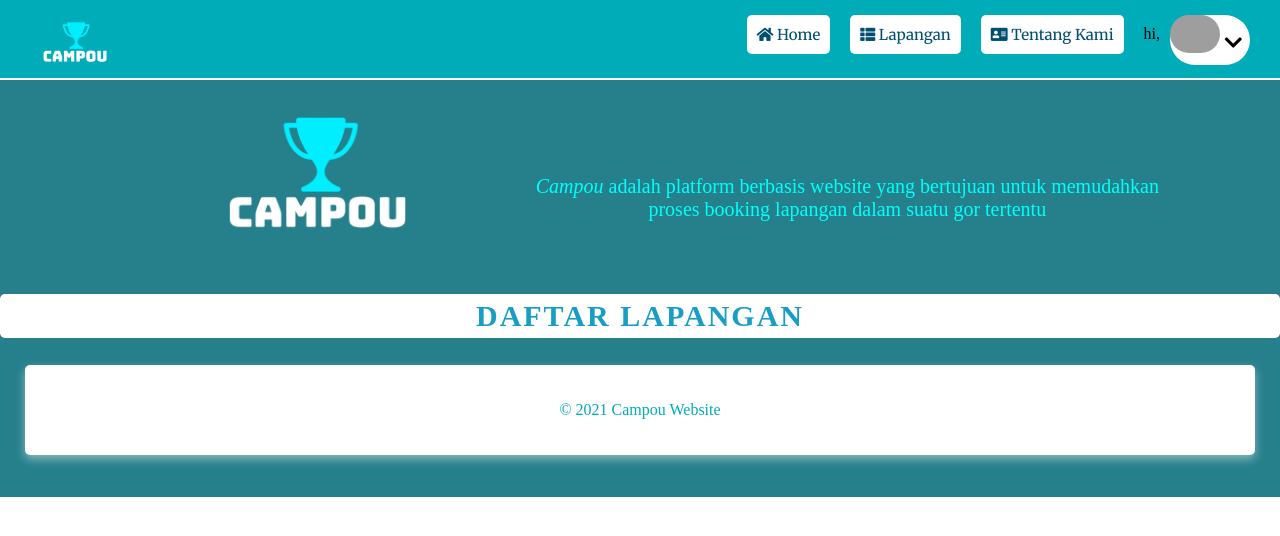
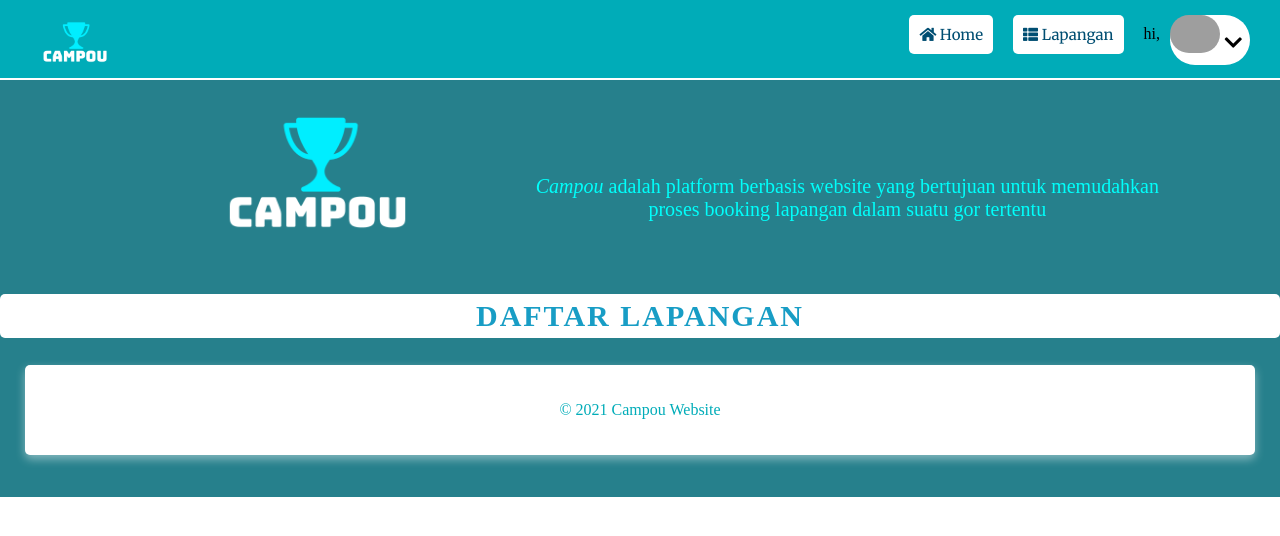
Before and after one commit to mhmdfaishal/WebsiteRe-CloudChallenge, a CodeIgniter 4 app: the page made by app/Views/templates/homepage.php in a window 1280 px wide. Shown: the top 536 px of the page. Run offline with PHP 8.4 and a stand-in for CodeIgniter, Linux system fonts and the light colour scheme; the template is opened without the code that fills it, so the values that code supplies are empty; some libraries are stand-ins or nearby versions; some web fonts are replaced; grey boxes are pictures that could not be loaded.

Commit message:
Web Re-Cloud Challenge

```diff
--- a/app/Views/templates/homepage.php
+++ b/app/Views/templates/homepage.php
@@ -28,7 +28,6 @@
                 <li>
                     <p>hi,<br><?= $customer->username_cust; ?></p>
                 </li>
-                <li class="btnNav"><a href="#about-us"><i class="fas fa-address-card"></i> Tentang Kami</a></li>
                 <li class="btnNav"><a href="#lapangan"><i class="fas fa-th-list"></i> Lapangan</a></li>
                 <li class="btnNav"><a href="#"><i class="fas fa-home"></i> Home</a></li>
             </ul>
```
